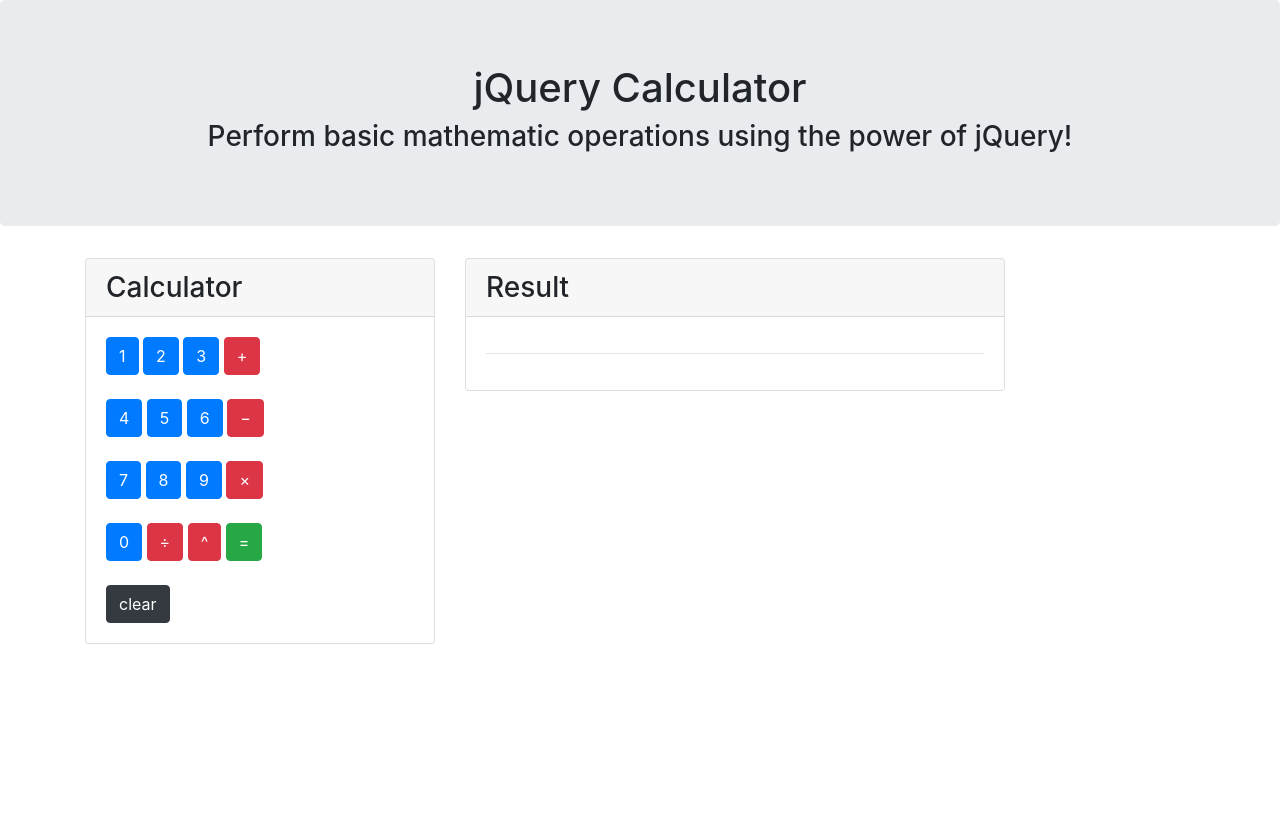
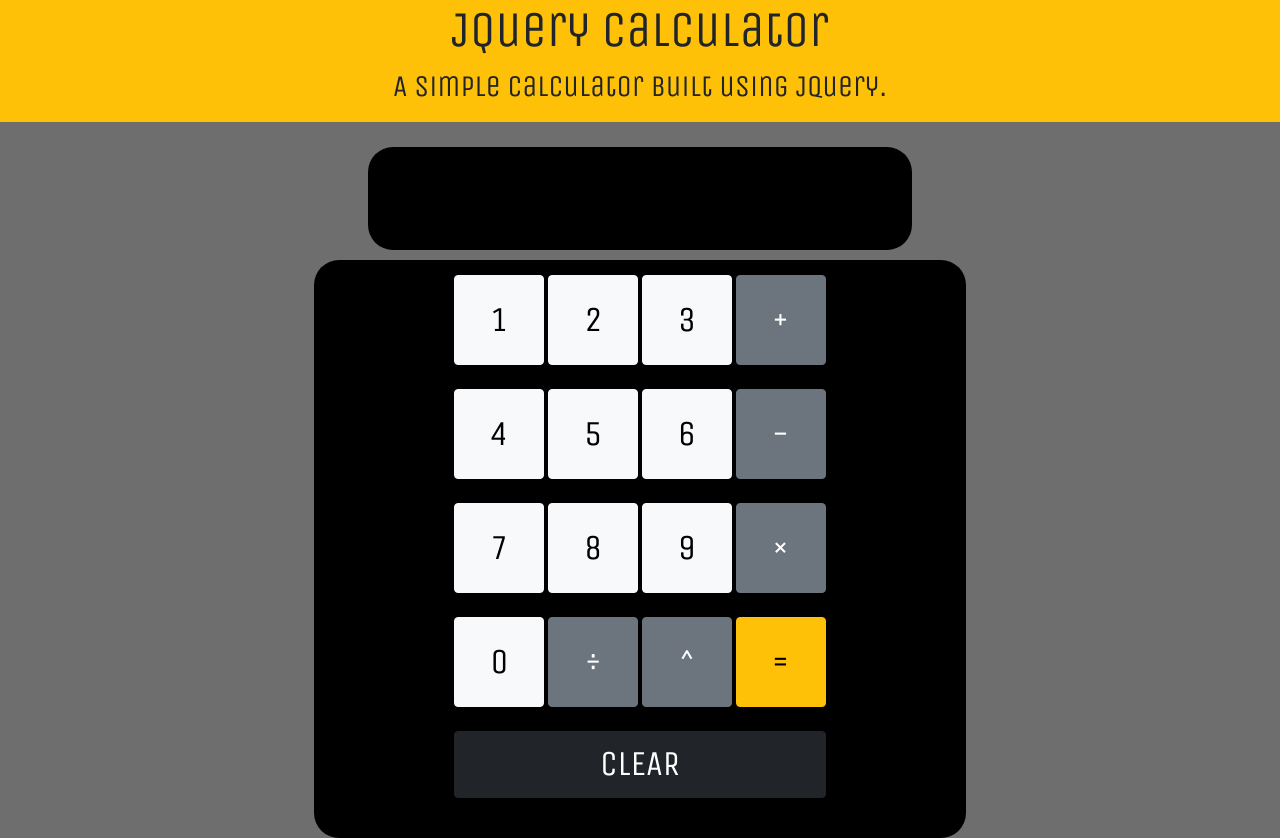
Before and after one commit to sharkattack182/jquery-calculator, a plain HTML site: page index.html in a window 1280 px wide. Before the commit the page ends 800 px from the top, so only its background shows below. Drawn offline with nearby package versions, Linux system fonts and the light colour scheme.

Commit message:
added some styling still need to figure out how to remove the 0s

```diff
--- a/index.html
+++ b/index.html
@@ -1,82 +1,86 @@
-<!DOCTYPE html>
+<!doctype html>
 <html lang="en">
 
 <head>
-    <meta charset="UTF-8">
-    <title>jQuery Calculator</title>
+    <!-- Required meta tags -->
+    <meta charset="utf-8">
+    <meta name="viewport" content="width=device-width, initial-scale=1">
 
-    <!-- Added link to the jQuery Library -->
     <script src="https://cdnjs.cloudflare.com/ajax/libs/jquery/3.2.1/jquery.min.js"></script>
 
-    <!-- Added a link to Bootstrap-->
-    <link rel="stylesheet" href="https://maxcdn.bootstrapcdn.com/bootstrap/4.0.0/css/bootstrap.min.css">
-
-    <!-- Added a link to our external stylesheet-->
-    <!-- <link rel="stylesheet" href="style.css"> -->
-
+    <!-- Bootstrap CSS -->
+    <link href="https://cdn.jsdelivr.net/npm/bootstrap@5.0.0-beta1/dist/css/bootstrap.min.css" rel="stylesheet"
+        integrity="sha384-giJF6kkoqNQ00vy+HMDP7azOuL0xtbfIcaT9wjKHr8RbDVddVHyTfAAsrekwKmP1" crossorigin="anonymous">
+    <link rel="preconnect" href="https://fonts.gstatic.com">
+    <link href="https://fonts.googleapis.com/css2?family=Unica+One&display=swap" rel="stylesheet">
+    <link rel="stylesheet" href="style.css">
+    <title>Hello, world!</title>
 </head>
 
 <body>
-
-    <!-- Jumbotron for Title -->
-    <div class="jumbotron">
-        <h1 class="text-center">jQuery Calculator</h1>
-        <h3 class="text-center">Perform basic mathematic operations using the power of jQuery!</h3>
-    </div>
-
-    <div class="container">
-
+    <div class="container-flex">
+        <div class="text-center bg-warning">
+            <h1>JQuery Calculator</h1>
+            <h2>A simple calculator built using Jquery.</h2>
+        </div>
         <div class="row">
-
-            <!-- Calculator Card -->
-            <div class="col-lg-4">
-                <div class="card">
-                    <h3 class="card-header">Calculator</h3>
-
-                    <div class="card-body">
-                        <button id="button-1" class="btn btn-primary number" value="1"><span>1</span></button>
-                        <button id="button-2" class="btn btn-primary number" value="2"><span>2</span></button>
-                        <button id="button-3" class="btn btn-primary number" value="3"><span>3</span></button>
-                        <button id="button-plus" class="btn btn-danger operator" value="plus"><span>+</span></button>
-                        <br><br>
-                        <button id="button-4" class="btn btn-primary number" value="4"><span>4</span></button>
-                        <button id="button-5" class="btn btn-primary number" value="5"><span>5</span></button>
-                        <button id="button-6" class="btn btn-primary number" value="6"><span>6</span></button>
-                        <button id="button-minus" class="btn btn-danger operator"
-                            value="minus"><span>&minus;</span></button>
-                        <br><br>
-                        <button id="button-7" class="btn btn-primary number" value="7"><span>7</span></button>
-                        <button id="button-8" class="btn btn-primary number" value="8"><span>8</span></button>
-                        <button id="button-9" class="btn btn-primary number" value="9"><span>9</span></button>
-                        <button id="button-multiply" class="btn btn-danger operator"
-                            value="times"><span>&times;</span></button>
-                        <br><br>
-                        <button id="button-0" class="btn btn-primary number" value="0"><span>0</span></button>
-                        <button id="button-divide" class="btn btn-danger operator"
-                            value="divide"><span>&divide;</span></button>
-                        <button id="button-power" class="btn btn-danger operator" value="power"><span>^</span></button>
-                        <button id="button-equal" class="btn btn-success equal" value="equals"><span>=</span></button>
-                        <br><br>
-                        <button id="button-clear" class="btn btn-dark clear" value="clear"><span>clear</span></button>
-                    </div>
-                </div>
-            </div>
-
-            <!-- Result Card -->
-            <div class="col-lg-6">
-                <div class="card">
-                    <h3 class="card-header">Result</h3>
-                    <div class="card-body">
-                        <h1 id="first-number"></h1>
-                        <h1 id="operator"></h1>
-                        <h1 id="second-number"></h1>
-                        <hr>
-                        <h1 id="result"></h1>
-                    </div>
+            <div class="col-xs-10 col-lg-5 results">
+                <div>
+                    <h1 class="result" id="first-number"></h1>
+                    <h1 class="result" id="operator"></h1>
+                    <h1 class="result" id="second-number"></h1>
+                    <h1 class="result" id="equal"></h1>
+                    <h1 class="result" id="result"></h1>
                 </div>
             </div>
         </div>
+
+        <div class="row">
+            <div class="col-sm-12 col-lg-6 calculator">
+                <div class="buttons">
+                    <button id="button-1" class="btn btn-light number" value="1"><span>1</span></button>
+                    <button id="button-2" class="btn btn-light number" value="2"><span>2</span></button>
+                    <button id="button-3" class="btn btn-light number" value="3"><span>3</span></button>
+                    <button id="button-plus" class="btn btn-secondary operator" value="plus"><span>+</span></button>
+                    <br><br>
+                    <button id="button-4" class="btn btn-light number" value="4"><span>4</span></button>
+                    <button id="button-5" class="btn btn-light number" value="5"><span>5</span></button>
+                    <button id="button-6" class="btn btn-light number" value="6"><span>6</span></button>
+                    <button id="button-minus" class="btn btn-secondary operator"
+                        value="minus"><span>&minus;</span></button>
+                    <br><br>
+                    <button id="button-7" class="btn btn-light number" value="7"><span>7</span></button>
+                    <button id="button-8" class="btn btn-light number" value="8"><span>8</span></button>
+                    <button id="button-9" class="btn btn-light number" value="9"><span>9</span></button>
+                    <button id="button-multiply" class="btn btn-secondary operator"
+                        value="times"><span>&times;</span></button>
+                    <br><br>
+                    <button id="button-0" class="btn btn-light number" value="0"><span>0</span></button>
+                    <button id="button-divide" class="btn btn-secondary operator"
+                        value="divide"><span>&divide;</span></button>
+                    <button id="button-power" class="btn btn-secondary operator" value="power"><span>^</span></button>
+                    <button id="button-equal" class="btn btn-warning equal" value="equals"><span>=</span></button>
+                    <br><br>
+                    <button id="button-clear" class="btn btn-dark clear" value="clear"><span>CLEAR</span></button>
+                </div>
+
+            </div>
+        </div>
+
+
     </div>
+    <!-- Optional JavaScript; choose one of the two! -->
+
+    <!-- Option 1: Bootstrap Bundle with Popper -->
+    <script src="https://cdn.jsdelivr.net/npm/bootstrap@5.0.0-beta1/dist/js/bootstrap.bundle.min.js"
+        integrity="sha384-ygbV9kiqUc6oa4msXn9868pTtWMgiQaeYH7/t7LECLbyPA2x65Kgf80OJFdroafW"
+        crossorigin="anonymous"></script>
+
+    <!-- Option 2: Separate Popper and Bootstrap JS -->
+    <!--
+    <script src="https://cdn.jsdelivr.net/npm/@popperjs/core@2.5.4/dist/umd/popper.min.js" integrity="sha384-q2kxQ16AaE6UbzuKqyBE9/u/KzioAlnx2maXQHiDX9d4/zp8Ok3f+M7DPm+Ib6IU" crossorigin="anonymous"></script>
+    <script src="https://cdn.jsdelivr.net/npm/bootstrap@5.0.0-beta1/dist/js/bootstrap.min.js" integrity="sha384-pQQkAEnwaBkjpqZ8RU1fF1AKtTcHJwFl3pblpTlHXybJjHpMYo79HY3hIi4NKxyj" crossorigin="anonymous"></script>
+    -->
 
     <script type="text/javascript">
 
@@ -92,6 +96,8 @@
             var isOperatorSelected = false;
             var isCalculated = false;
 
+
+
             // Initilaizes the calculator and clears the content
             function init() {
                 var numberOne = "";
@@ -103,6 +109,7 @@
             $("#first-number").empty();
             $("#second-number").empty();
             $("#operator").empty();
+            $("#equal").empty();
             $("#result").empty();
 
                 console.log( numberOne, numberTwo, operator, isOperatorSelected, isCalculated)
@@ -161,6 +168,7 @@
                     return false;
                 }
 
+                $("#equal").text("=")
                 // sets the is calculated to true so another problem cannot be solved without init()
                 isCalculated = true;
 
@@ -196,7 +204,6 @@
         });
 
     </script>
-
 </body>
 
 </html>
--- /dev/null
+++ b/style.css
@@ -0,0 +1,105 @@
+.text-center {
+    height: fit-content;
+    padding-bottom: 10px;
+    /* background-color:#e4a245; */
+    margin-bottom: 25px;
+}
+
+.text-center h1 {
+    font-size: 50px;
+}
+
+.text-center h2 {
+    font-size: 30px;
+}
+.container-flex {
+    background-color: rgb(110, 110, 110);
+    min-height: 100vh;
+    background-size: cover;
+    font-family: 'Unica One', cursive;
+}
+
+.calculator, .results {
+    background-color: rgb(0, 0, 0);
+    border-radius: 25px;
+    height: fit-content;
+    padding: 15px;
+    margin-left: auto;
+    margin-right: auto;
+    padding-bottom: 40px;
+}
+
+.results {
+    margin-bottom: 10px;
+    text-align: center;
+}
+
+.result {
+    display: inline;
+    margin: 5px;
+    color: white;
+}
+
+#result {
+    color: #ffc107;
+}
+.buttons {
+    margin-left: auto;
+    margin-right: auto;
+    width: fit-content;
+    height: fit-content;
+}
+
+span {
+    font-size: 35px;
+}
+
+.number, .operator, .equal {
+    height: 90px;
+    width: 90px;
+}
+
+.clear {
+    width: 100%;
+    margin-left: auto !important;
+    margin-right: auto !important;
+}
+
+
+@media only screen and (max-width: 600px) {
+    .text-center h2 {
+        display: none;
+    }
+
+    .text-center h1 {
+        font-size: 30px;
+    }
+
+    .text-center {
+        background-color: rgb(110, 110, 110) !important;
+        color:#ffc107;
+        height: fit-content;
+        padding: 10px;
+        padding-bottom: 0;
+        margin-bottom: 0;
+    }
+
+    .number, .operator, .equal {
+        height: 65px;
+        width: 65px;
+    }
+
+    .buttons {
+        margin-left: auto;
+        margin-right: auto;
+        width: fit-content;
+    }
+
+    span {
+        font-size: 25px;
+    }
+
+    .results {
+        padding-bottom: 15px;
+    }
+}
```
